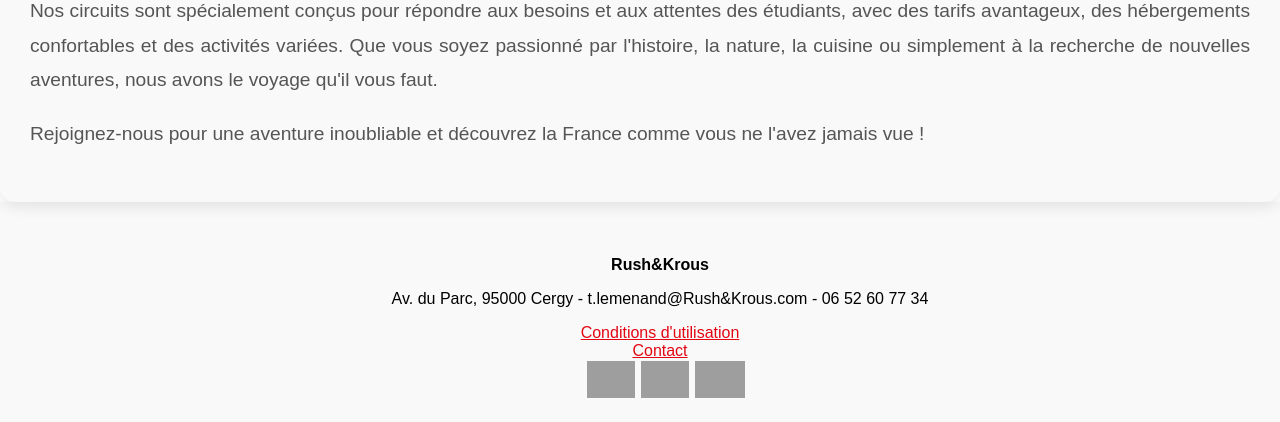
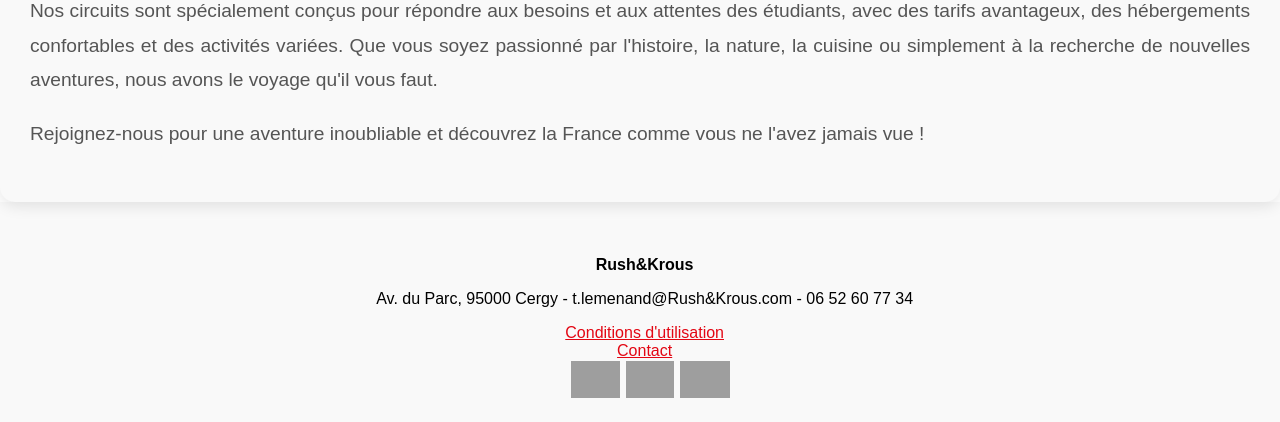
Before and after one commit to Gazerbim/Click-journeY, a PHP site: page /index.php in a window 1280 px wide. Shown: the part 1066-1488 px from the top of the page. Run offline with PHP 8.4, Linux system fonts and the light colour scheme; grey boxes are pictures that could not be loaded.

Commit message:
correction css footer

```diff
--- a/styles.css
+++ b/styles.css
@@ -201,7 +201,7 @@ nav .crous {
 
 .contact {
   text-align: center;
-  width: 100%;
+  width: 97.6%;
   padding: 20px;
   background-color: #f9f9f9;
 
```
